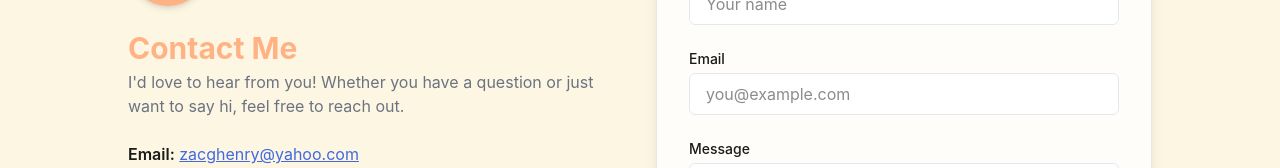
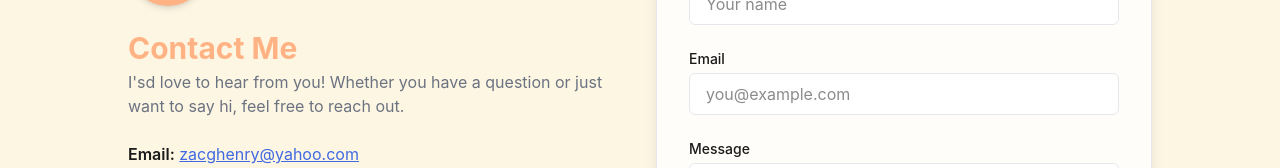
Before and after one commit to henzg/portfolio-redo, a Next.js app in the folder frontend/: page / in a window 1280 px wide. Shown: the part 1961-2129 px from the top of the page. Built offline with nearby package versions, Linux system fonts and the light colour scheme.

Commit message:
small fixes with '

```diff
--- a/frontend/src/components/About.tsx
+++ b/frontend/src/components/About.tsx
@@ -8,7 +8,7 @@ export default function About() {
         <div>
           <h2 className="text-4xl font-bold mb-6 text-[var(--color-primary)]">About Me</h2>
           <p className="text-lg leading-relaxed mb-4 text-[var(--color-accent-black)]">
-            I'm a <span className="font-semibold">Backend Developer</span> and <span className="font-semibold">Platform Engineer</span> who thrives on building efficient, scalable APIs and deploying applications through modern DevOps practices.
+            I&apos;sm a <span className="font-semibold">Backend Developer</span> and <span className="font-semibold">Platform Engineer</span> who thrives on building efficient, scalable APIs and deploying applications through modern DevOps practices.
           </p>
           <p className="text-lg leading-relaxed secondary-text">
             With hands-on experience in <span className="font-semibold">Docker</span>, <span className="font-semibold">CI/CD pipelines</span>, and cloud infrastructure, I create systems that power products from the ground up — and keep them running smoothly.
--- a/frontend/src/components/Contact.tsx
+++ b/frontend/src/components/Contact.tsx
@@ -11,7 +11,7 @@ export default function Contact() {
           {/* Warm Message */}
           <div className="mb-2 text-center md:text-left">
             <h2 className="text-3xl font-bold text-[var(--color-accent-coral)] mb-1">Contact Me</h2>
-            <p className="text-[var(--color-text-secondary)] text-base">I'd love to hear from you! Whether you have a question or just want to say hi, feel free to reach out.</p>
+            <p className="text-[var(--color-text-secondary)] text-base">I&apos;sd love to hear from you! Whether you have a question or just want to say hi, feel free to reach out.</p>
           </div>
           {/* Contact Info */}
           <div className="space-y-1 text-[var(--color-accent-black)]">
--- a/frontend/src/components/Hero.tsx
+++ b/frontend/src/components/Hero.tsx
@@ -5,7 +5,7 @@ export default function Hero() {
             <div className="absolute -top-32 -left-32 w-[500px] h-[500px] bg-[var(--color-accent-cream)] opacity-20 rounded-full blur-3xl animate-pulse z-0" />
             <div className="max-w-3xl mx-auto relative z-10">
                 <h1 className="text-5xl md:text-6xl font-extrabold leading-tight mb-4 text-[var(--color-accent-white)] drop-shadow-lg">
-                    Hi, I'm <span className="text-[var(--color-accent-coral)]">Zac</span>
+                    Hi, I&apos;sm <span className="text-[var(--color-accent-coral)]">Zac</span>
                 </h1>
                 <p className="text-xl md:text-2xl font-light mb-8 text-[var(--color-text-light)] opacity-90">
                     I make integrating systems painless for you.
--- a/frontend/src/components/ProjectCard.tsx
+++ b/frontend/src/components/ProjectCard.tsx
@@ -1,4 +1,3 @@
-import Image from 'next/image';
 import { Project } from '../data/project';
 
 type Props = {
```
Also changed, not shown: 1 other file (tests, documents, lock files or other folders).
